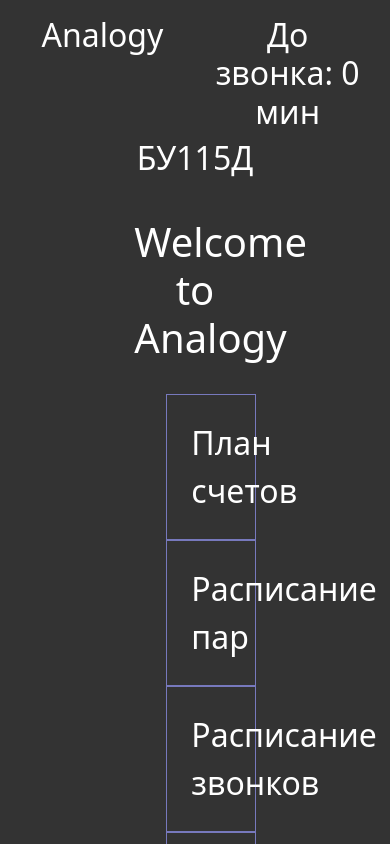
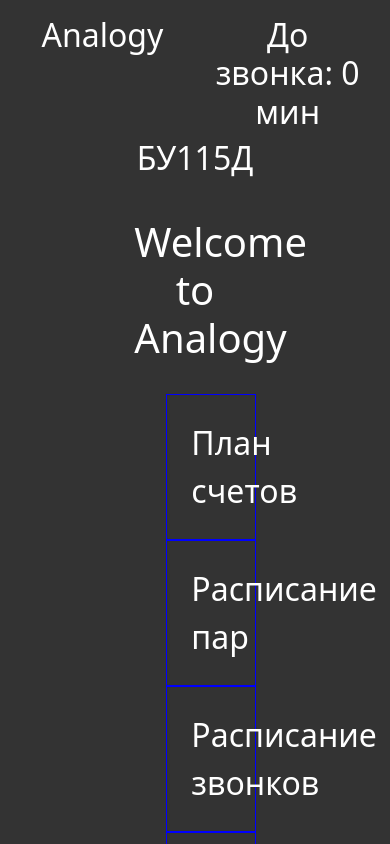
Before and after one commit to Kiminatory/Amalogy, a plain HTML site: page index.html in a window 390 px wide. Shown: the top 844 px of the page. Drawn offline with nearby package versions, Linux system fonts and the light colour scheme.

Commit message:
Update style.css

```diff
--- a/css/style.css
+++ b/css/style.css
@@ -100,3 +100,35 @@ a{
 }
 .hooter__container {
 }
+
+@media (max-width: 575.98px) {
+    .list .link{
+
+        border: 1px solid red;
+
+    }
+ }
+
+
+@media (max-width: 767.98px) {
+    .list .link{
+
+        border: 1px solid green;
+
+    }
+ }
+
+
+@media (max-width: 991.98px) {
+    .list .link{
+
+        border: 1px solid blue;
+
+    }
+ }
+
+
+@media (max-width: 1199.98px) {  }
+
+
+@media (max-width: 1399.98px) {  }
```
